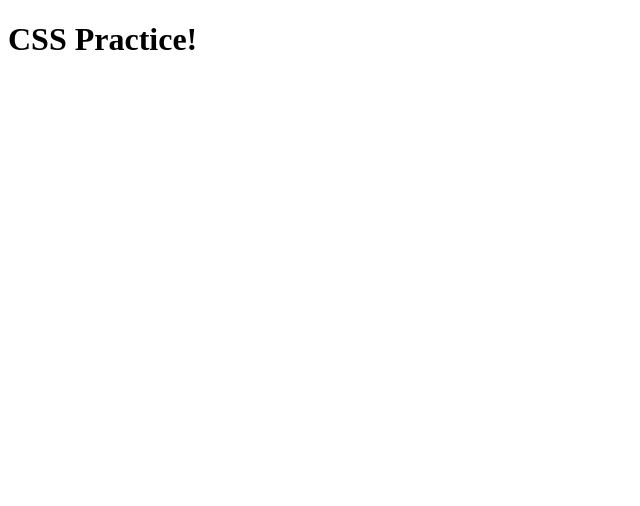
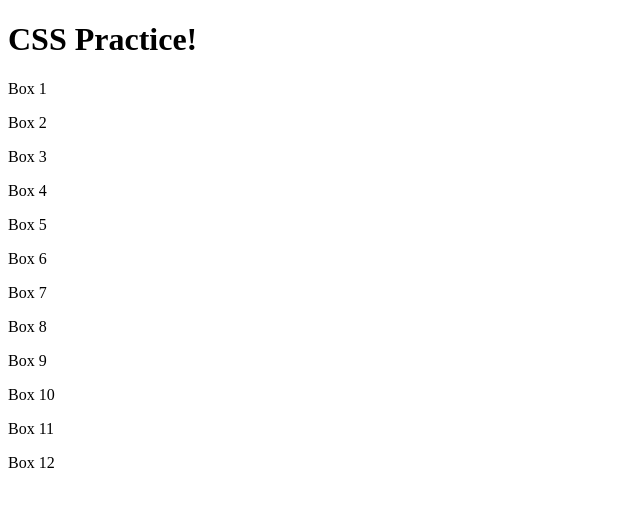
Before and after one commit to e-clawson/css-practice, a React (Vite) app: page / in a window 1280 px wide. Shown: the top 506 px of the page, without its empty margins (0-640 px from the left). Built offline with nearby package versions, Linux system fonts and the light colour scheme.

Commit message:
added text boxes

```diff
--- a/src/App.jsx
+++ b/src/App.jsx
@@ -6,7 +6,20 @@ function App() {
   return (
     <>
       <h1>CSS Practice!</h1>
-
+      <div className='text boxes'>
+        <p className='text box'>Box 1</p>
+        <p className='text box'>Box 2</p>
+        <p className='text box'>Box 3</p>
+        <p className='text box'>Box 4</p>
+        <p className='text box'>Box 5</p>
+        <p className='text box'>Box 6</p>
+        <p className='text box'>Box 7</p>
+        <p className='text box'>Box 8</p>
+        <p className='text box'>Box 9</p>
+        <p className='text box'>Box 10</p>
+        <p className='text box'>Box 11</p>
+        <p className='text box'>Box 12</p>
+      </div>
     </>
   )
 }
```
